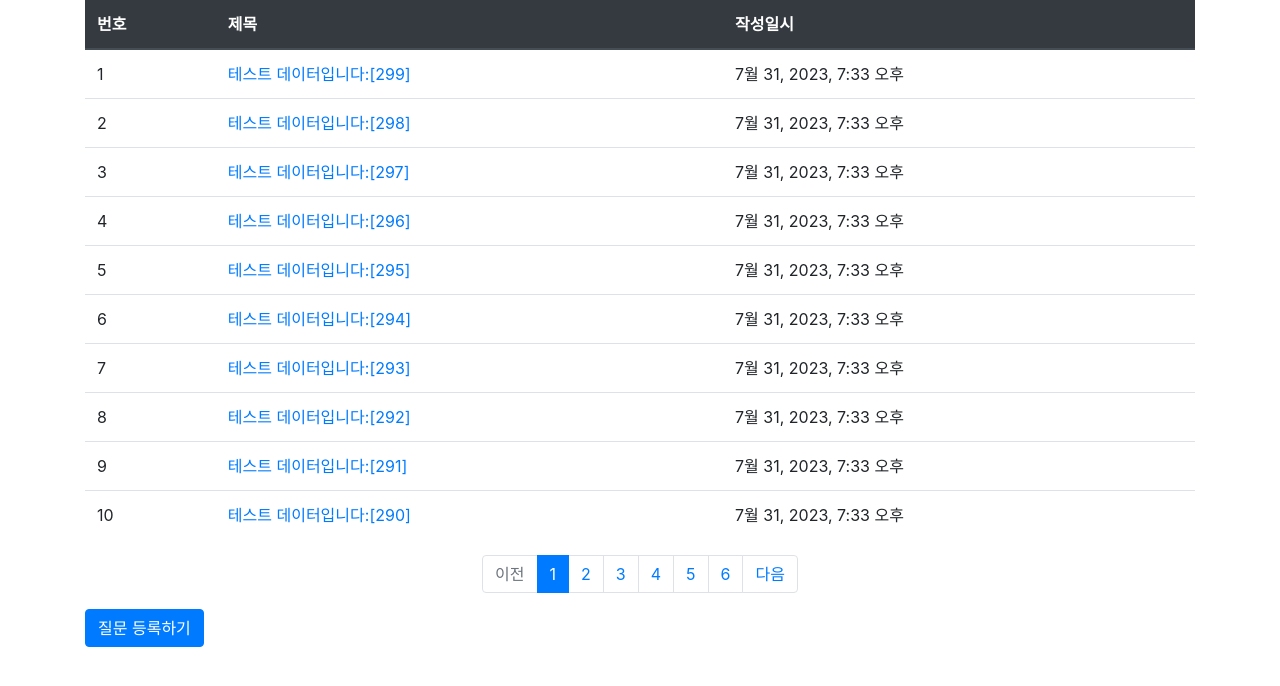
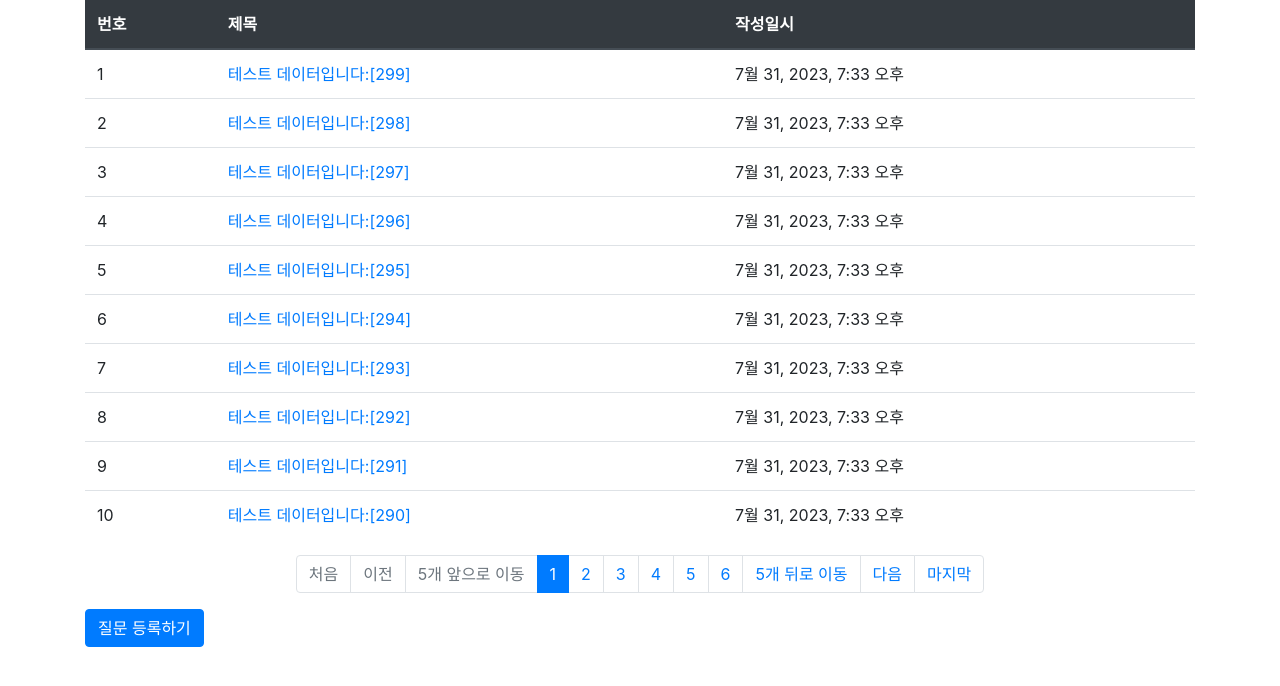
Before and after one commit to wonjun6715/pybo_project, a Django app: page /pybo/ in a window 1280 px wide. Shown: the part 74-760 px from the top of the page. Run offline with Django 3.2, Linux system fonts and the light colour scheme; data comes from the database, SQL or seed files in the repository; some libraries are stand-ins or nearby versions.

Commit message:
5개 앞으로 이동 기능 미완성

```diff
--- a/config/settings.py
+++ b/config/settings.py
@@ -38,6 +38,7 @@ INSTALLED_APPS = [
     'django.contrib.sessions',
     'django.contrib.messages',
     'django.contrib.staticfiles',
+    'mathfilters'
 ]
 
 MIDDLEWARE = [
--- a/pybo/views.py
+++ b/pybo/views.py
@@ -16,9 +16,14 @@ def index(request):
 
     # 페이징 처리
     paginator = Paginator(question_list, 10) # 페이지당 10개씩 보여주기
+
+    # 페이징 마지막 페이지
+    max_index = len(paginator.page_range)
+
+    # 페이징 객체 생성
     page_obj = paginator.get_page(page)
 
-    context = {'question_list': page_obj} # render 함수가 템플릿을 HTML로 변환하는 과정에서 사용되는 데이터 변수 context
+    context = {'question_list': page_obj, 'max_index' : max_index} # render 함수가 템플릿을 HTML로 변환하는 과정에서 사용되는 데이터 변수 context
     return render(request, 'pybo/question_list.html', context)
     # render 함수는 context에 있는 question_list를 pybo/question_list.html 파일에 적용하여 HTML 코드로 변환
 
--- a/templates/pybo/question_list.html
+++ b/templates/pybo/question_list.html
@@ -1,4 +1,5 @@
 {% extends 'base.html' %}
+{% load mathfilters %}
 {% block content %}
 <div class="container my-3">
     <table class="table">
@@ -31,15 +32,34 @@
     </table>
     <!-- 페이징 처리 시작 -->
     <ul class="pagination justify-content-center">
+        <!-- 처음 페이지 -->
+        {% if question_list.has_previous %}
+        <li class="page-item">
+            <a class="page-link" href="?page={{ 1 }}">처음</a>
+        </li>
+        {% else %}
+        <li class="page-item disabled">
+            <a class="page-link" tabindex="-1" aria-disabled="true" href="#">처음</a>
+        </li>
+        {% endif %}
         <!-- 이전 페이지 -->
         {% if question_list.has_previous %}
         <li class="page-item">
             <a class="page-link" href="?page={{ question_list.previous_page_number }}">이전</a>
         </li>
+        <li class="page-item">
+            <a class="page-link" href="?page={{ question_list.number|add:-5 }}">5개 앞으로 이동</a>
+        </li>
         {% else %}
         <li class="page-item disabled">
             <a class="page-link" tabindex="-1" aria-disabled="true" href="#">이전</a>
         </li>
+        <li class="page-item disabled">
+            <a class="page-link" tabindex="-1" aria-disabled="true" href="#">5개 앞으로 이동</a>
+        </li>
+
+
+
         {% endif %}
         <!-- 페이지 리스트 -->
         {% for page_number in question_list.paginator.page_range %}
@@ -57,12 +77,21 @@
         {% endfor %}
         <!-- 다음 페이지 -->
         {% if question_list.has_next %}
+         <li class="page-item">
+            <a class="page-link" href="?page={{ question_list.number|add:5 }}">5개 뒤로 이동</a>
+        </li>
         <li class="page-item">
             <a class="page-link" href="?page={{ question_list.next_page_number }}">다음</a>
+        </li>
+        <li class="page-item">
+            <a class="page-link" href="?page={{ max_index }}">마지막</a>
         </li>
         {% else %}
         <li class="page-item disabled">
             <a class="page-link" tabindex="-1" aria-disabled="true" href="#">다음</a>
+        </li>
+        <li class="page-item disabled">
+            <a class="page-link" tabindex="-1" aria-disabled="true" href="#">마지막</a>
         </li>
         {% endif %}
     </ul>
```
